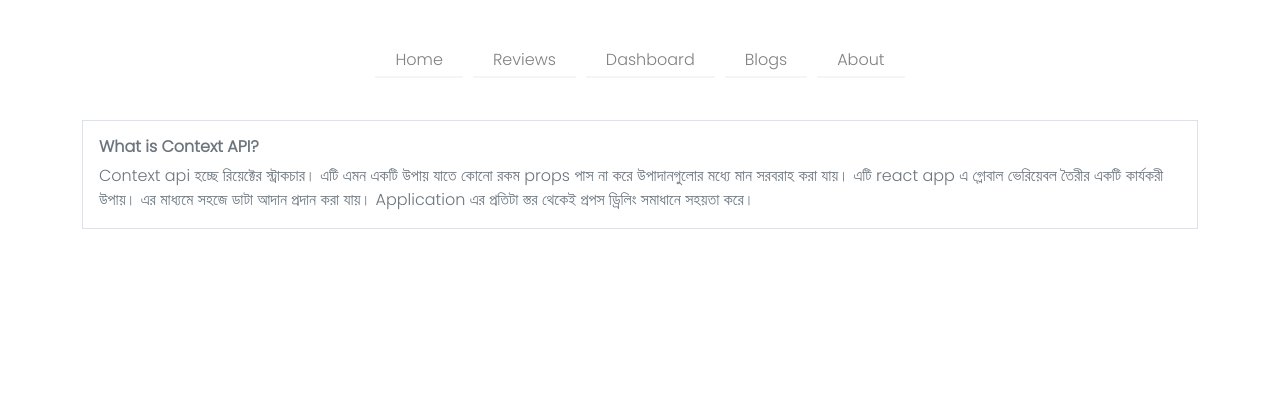
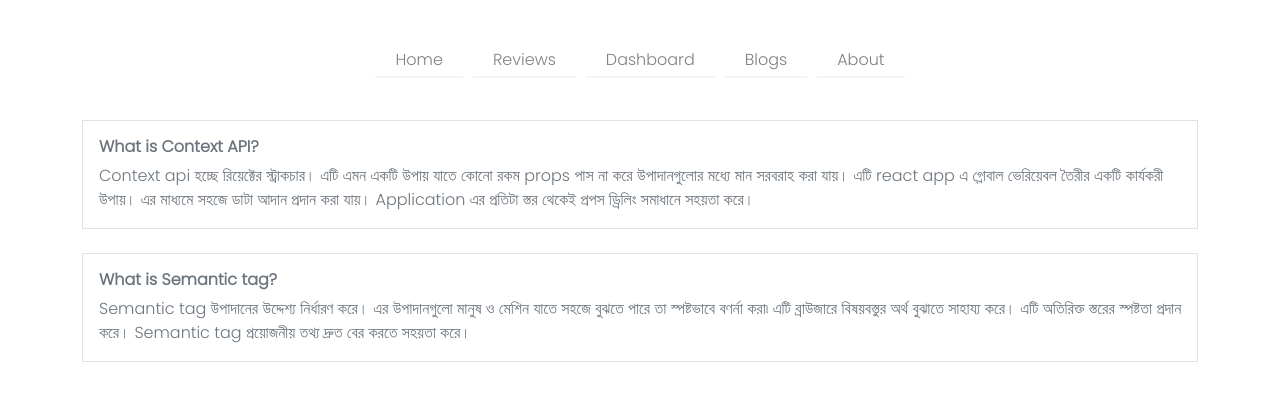
Before and after one commit to SunjatunRuna/product-analysis-website, a React (Create React App) app: page /blogs in a window 1280 px wide. Shown: the top 400 px of the page. Built offline with nearby package versions, Linux system fonts and the light colour scheme; a web font is replaced by a local one.

Commit message:
about semantic tag

```diff
--- a/src/components/Blogs/Blogs.js
+++ b/src/components/Blogs/Blogs.js
@@ -11,6 +11,13 @@ const Blogs = () => {
                     এর মাধ্যমে সহজে ডাটা আদান প্রদান করা যায়।
                     Application এর প্রতিটা স্তর থেকেই প্রপস ড্রিলিং সমাধানে সহয়তা করে।</p>
             </div>
+            <div className='container border border-mute text-secondary ps-3 my-4 text-start'>
+                <h6 className='fw-bold pt-3'>What is Semantic tag? </h6>
+                <p>Semantic tag উপাদানের উদ্দেশ্য নির্ধারণ করে।
+                    এর উপাদানগুলো মানুষ ও মেশিন যাতে সহজে বুঝতে পারে তা  স্পষ্টভাবে বণর্না করা৷
+                    এটি ব্রাউজারে বিষয়বস্তুর অর্থ বুঝাতে সাহায্য করে। এটি অতিরিক্ত স্তরের স্পষ্টতা প্রদান করে।
+                    Semantic tag প্রয়োজনীয় তথ্য দ্রুত বের করতে সহয়তা করে।</p>
+            </div>
         </div>
     );
 };
```
